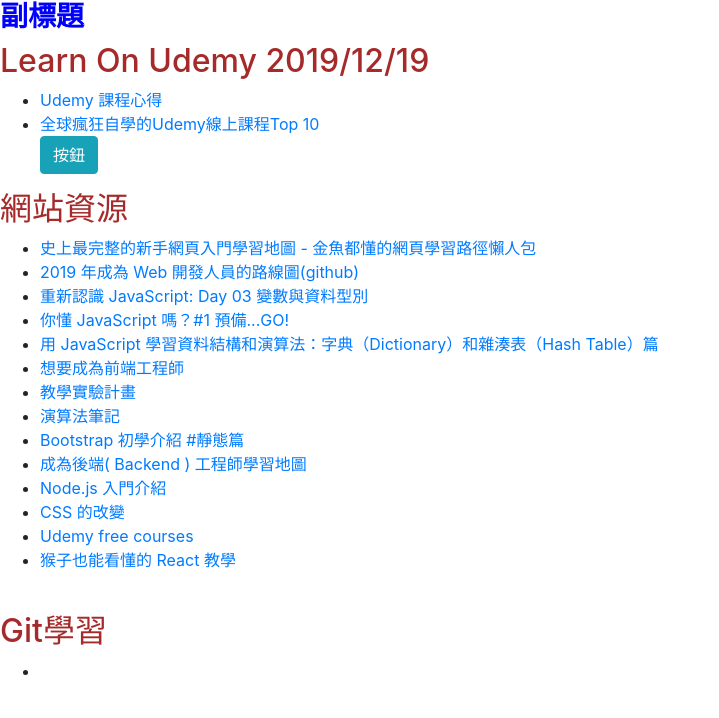
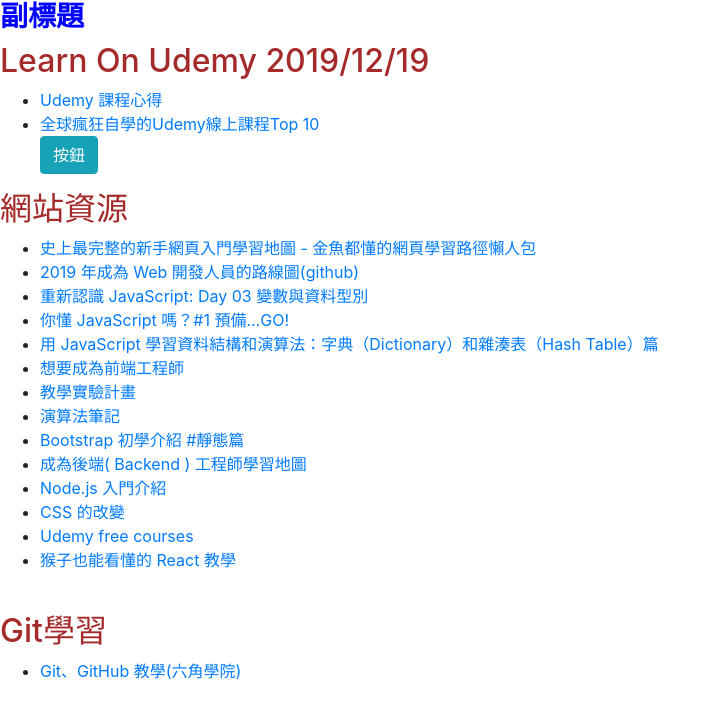
Before and after one commit to Ahua199413/Github1219, a plain HTML site: page index.html in a window 1280 px wide. Shown: the whole page, without its empty margins (0-719 px from the left). Drawn offline with nearby package versions, Linux system fonts and the light colour scheme.

Commit message:
六角學院

```diff
--- a/index.html
+++ b/index.html
@@ -37,7 +37,7 @@
                 </ul>
             <h2>Git學習</h2>
                 <ul>
-                    <li><a href="https://www.youtube.com/playlist?list=PLYrA-SsMvTPOZeB6DHvB0ewl3miMf-2tj"></a></li>
+                    <li><a href="https://www.youtube.com/playlist?list=PLYrA-SsMvTPOZeB6DHvB0ewl3miMf-2tj">Git、GitHub 教學(六角學院)</a></li>
                 </ul>
         </div>
         <script>
```
